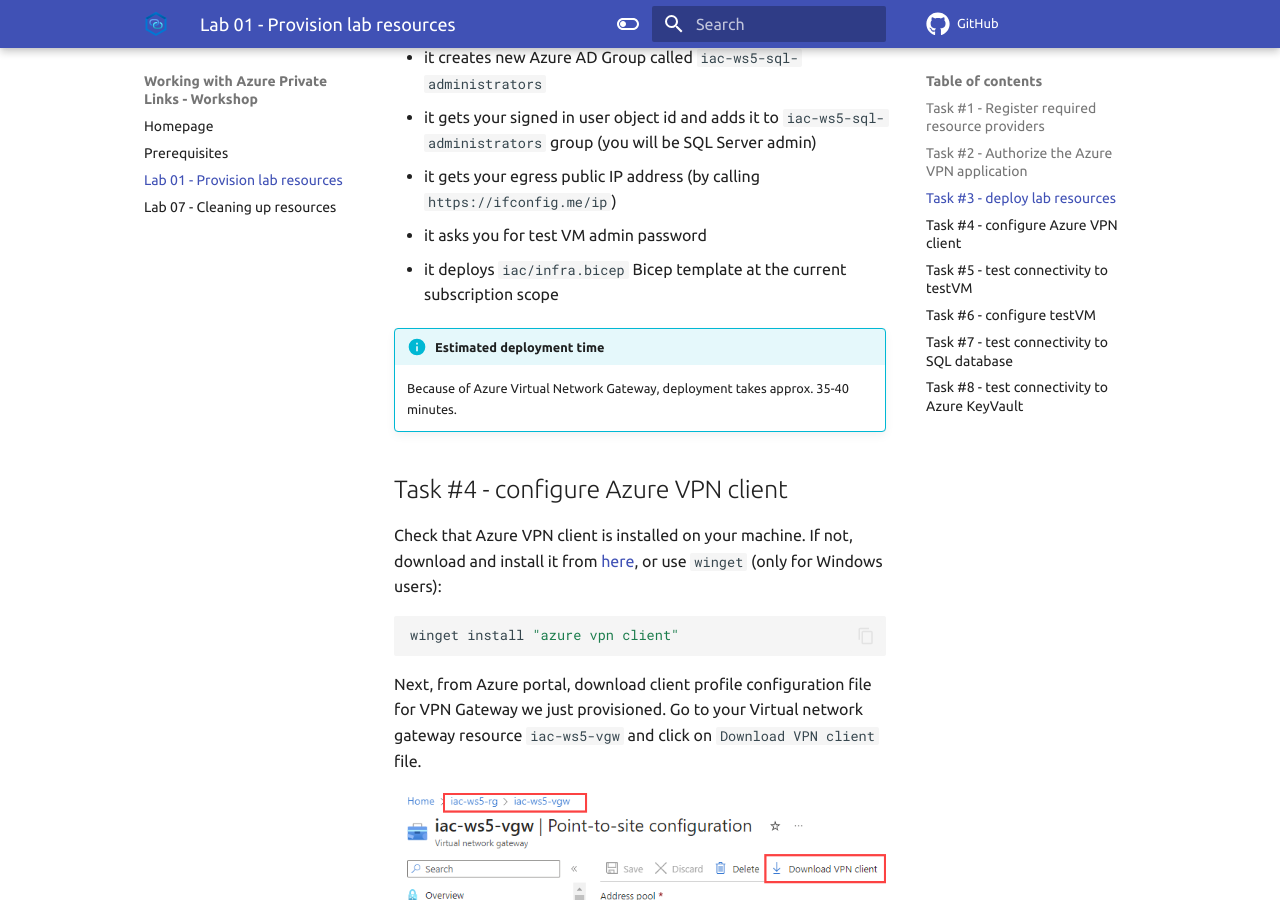
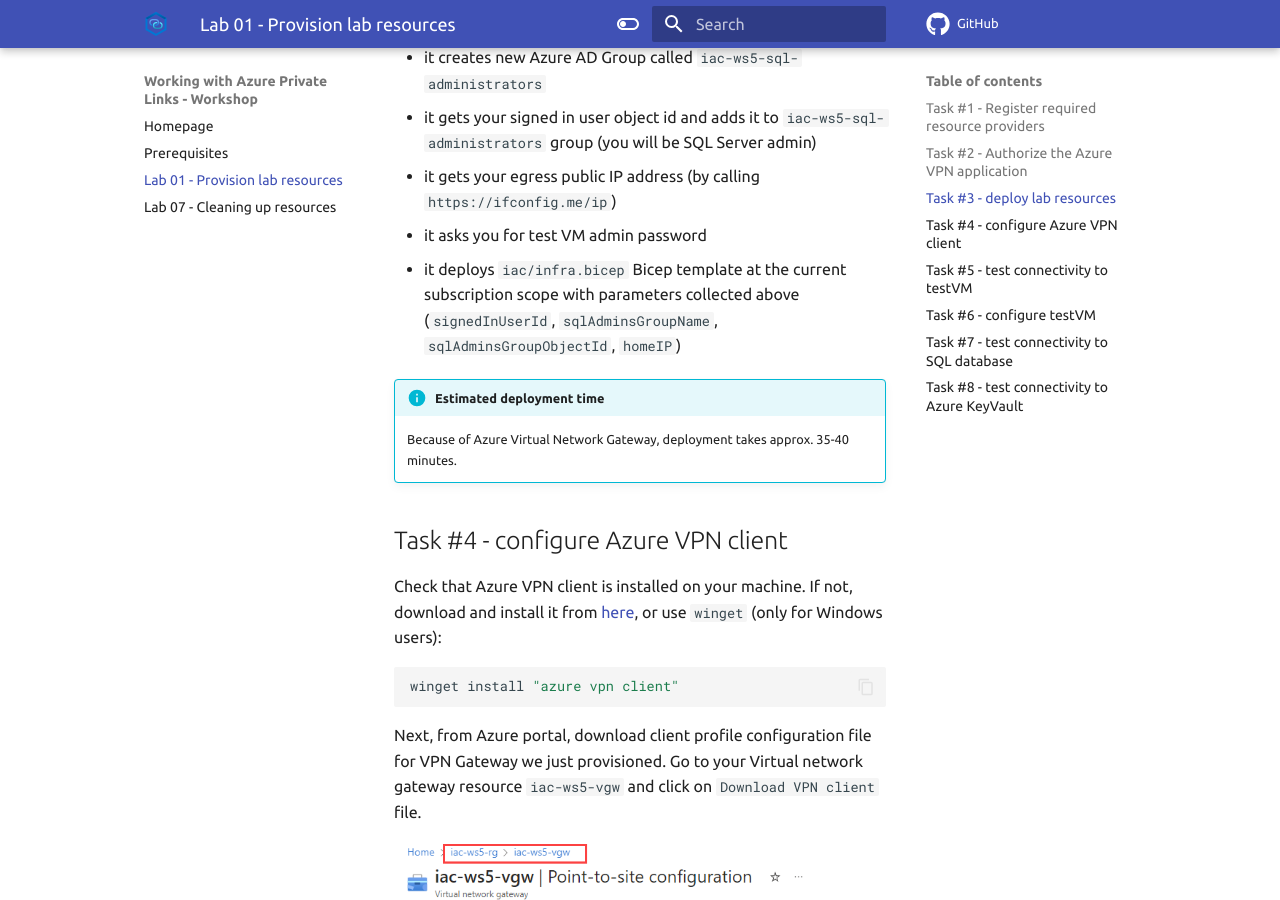
Before and after one commit to Infrastructure-AsCode/azure-private-links-labs, an MkDocs documentation site: the page built from docs/labs/lab-01/index.md, in a window 1280 px wide and 900 px high, scrolled down 3098 px. Built offline with MkDocs 1.6.1 and Material for MkDocs 9.7.7, drawn with Linux system fonts in a browser that asks for light colours; comment, search, counter and statistics services are not loaded.

Commit message:
WIP - lab01

```diff
--- a/docs/labs/lab-01/index.md
+++ b/docs/labs/lab-01/index.md
@@ -75,7 +75,7 @@ The `deploy.ps1` script does the following things:
 - it gets your signed in user object id and adds it to `iac-ws5-sql-administrators` group (you will be SQL Server admin)
 - it gets your egress public IP address (by calling `https://ifconfig.me/ip`)
 - it asks you for test VM admin password
-- it deploys `iac/infra.bicep` Bicep template at the current subscription scope
+- it deploys `iac/infra.bicep` Bicep template at the current subscription scope with parameters collected above (`signedInUserId`, `sqlAdminsGroupName`, `sqlAdminsGroupObjectId`, `homeIP`)
 
 !!! info "Estimated deployment time"
     Because of Azure Virtual Network Gateway, deployment takes approx. 35-40 minutes.
```
